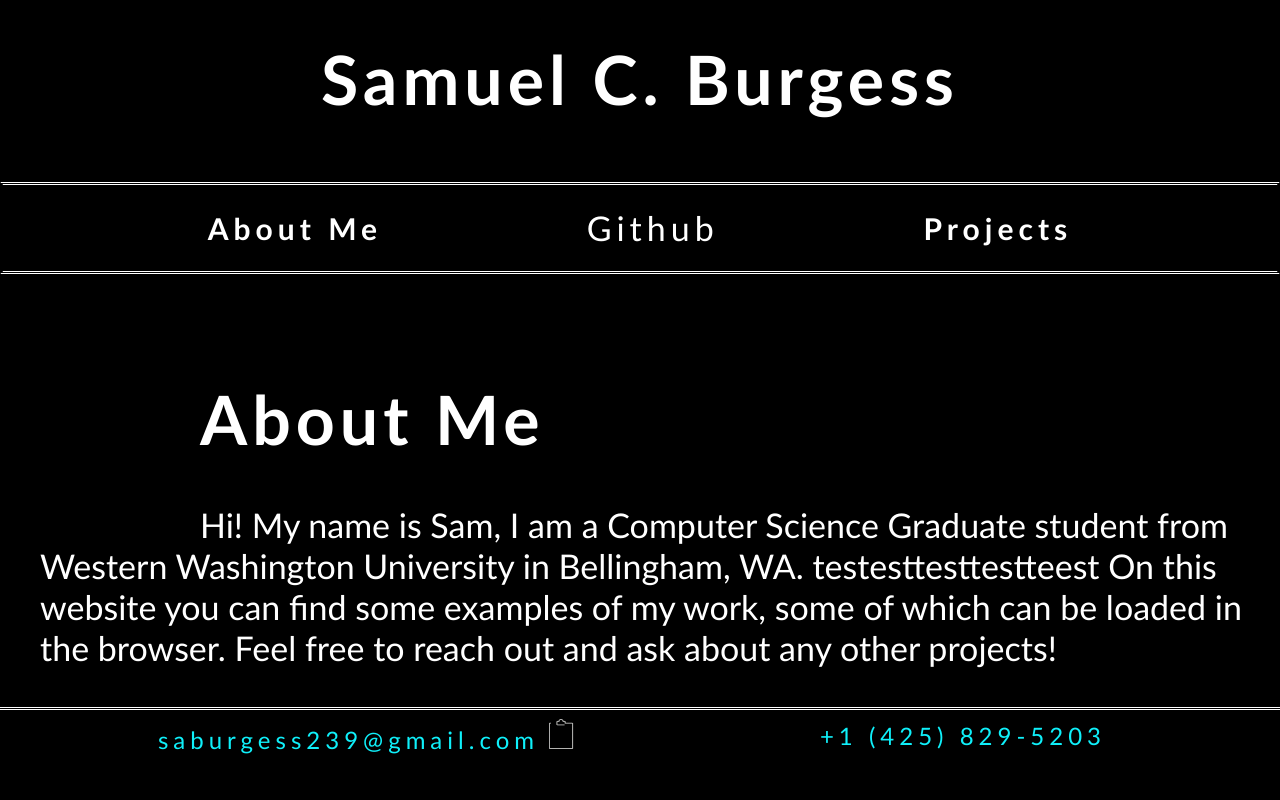
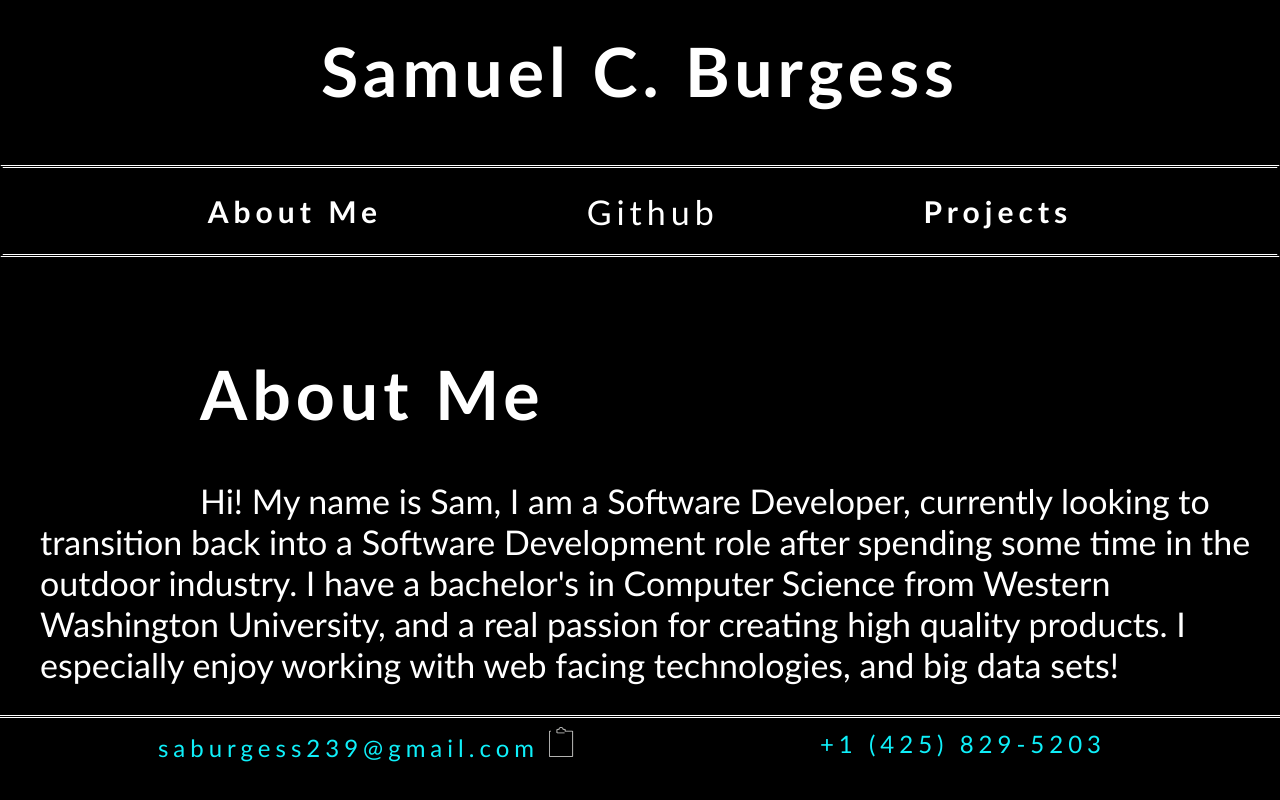
Before and after one commit to samburgess/mysite, a React (Create React App) app: page /about in a window 1280 px wide. Built offline with nearby package versions, Linux system fonts and the light colour scheme.

Commit message:
about me update

```diff
--- a/src/About.js
+++ b/src/About.js
@@ -7,12 +7,9 @@ function About(){
         <div className="About">
             <h1>About Me</h1>
             <div style={{letterSpacing:'0px'}}>
-            Hi! My name is Sam, I am a Computer Science Graduate student from
-            Western Washington University in Bellingham, WA.
-            testesttesttestteest
-            On this website you can find some examples of my work,
-            some of which can be loaded in the browser.
-            Feel free to reach out and ask about any other projects!
+            Hi! My name is Sam, I am a Software Developer, currently looking to transition back into a Software Development role after spending some time in the outdoor industry.
+            I have a bachelor's in Computer Science from Western Washington University, and a real passion for creating high quality products.
+            I especially enjoy working with web facing technologies, and big data sets!
 
             </div>
         </div>
```
